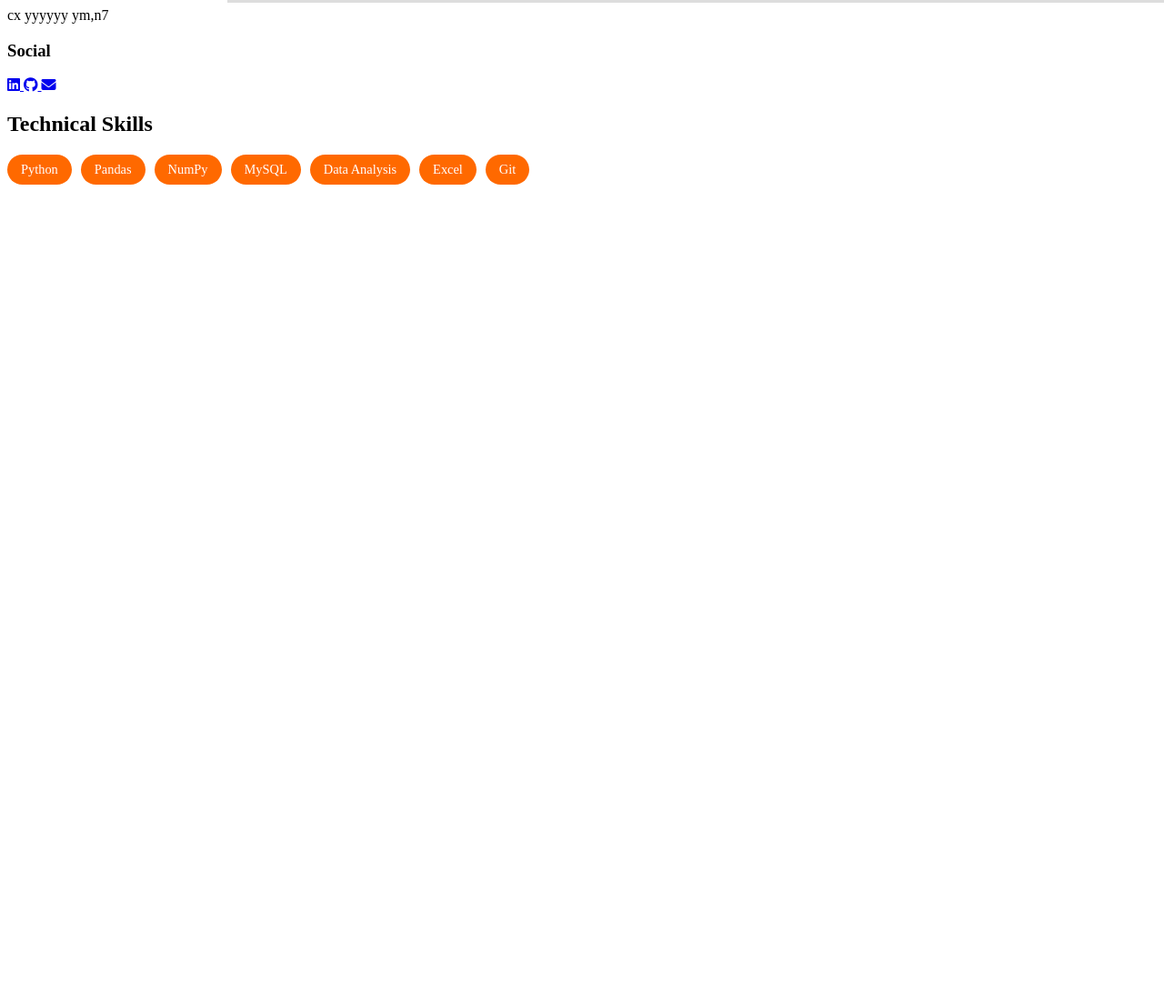
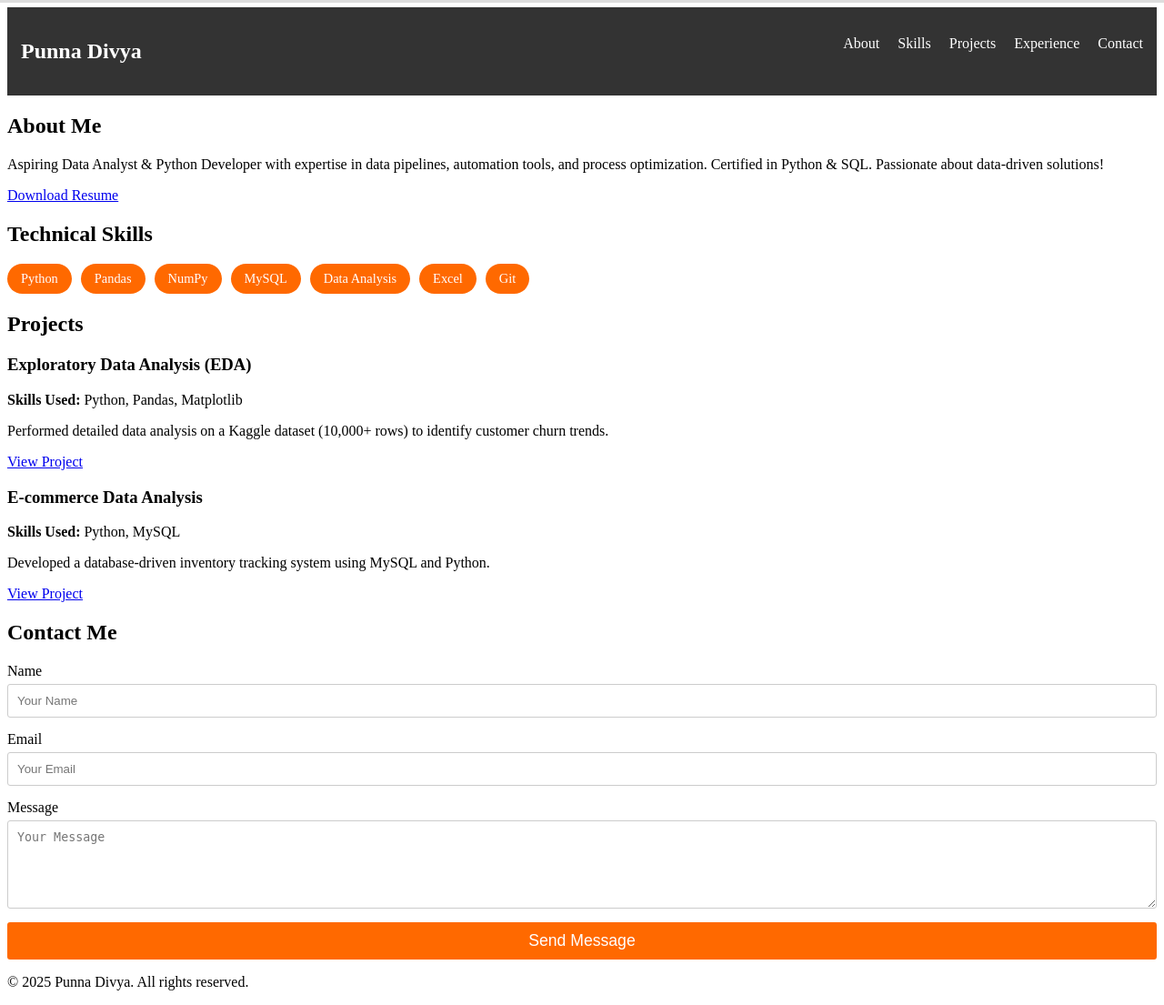
Before and after one commit to divya2507punna/divya2507punna.github.io, a Flask app: page / in a window 1280 px wide. Shown: the whole page at 91% size. Before the commit the page ends 203 px from the top, so only its background shows below. Run offline with Flask 3, Linux system fonts and the light colour scheme.

Commit message:
Updated HTML and CSS for portfolio enhancements

```diff
--- a/static/style.css
+++ b/static/style.css
@@ -1,4 +1,3 @@
-/* style.css */
 :root {
   --primary: #ff6900;
   --secondary: #333;
@@ -9,11 +8,39 @@ html {
   scroll-behavior: smooth;
 }
 
+/* Navbar */
+.navbar {
+  display: flex;
+  justify-content: space-between;
+  background: var(--secondary);
+  padding: 15px;
+  color: white;
+}
+
+.navbar ul {
+  list-style: none;
+  display: flex;
+}
+
+.navbar ul li {
+  margin-left: 20px;
+}
+
+.navbar ul li a {
+  color: white;
+  text-decoration: none;
+  transition: 0.3s;
+}
+
+.navbar ul li a:hover {
+  color: var(--primary);
+}
+
 /* Scroll Progress */
 .scroll-progress {
   position: fixed;
   top: 0;
-  left: 250px;
+  left: 0;
   right: 0;
   height: 3px;
   background: #ddd;
@@ -25,51 +52,6 @@ html {
   background: var(--primary);
   width: 0;
   transition: 0.3s width;
-}
-
-/* Sidebar Navigation Effects */
-.sidebar nav ul li a {
-  position: relative;
-  transition: 0.3s;
-  padding: 5px 0;
-}
-
-.sidebar nav ul li a::after {
-  content: '';
-  position: absolute;
-  width: 0;
-  height: 2px;
-  bottom: 0;
-  left: 0;
-  background: var(--primary);
-  transition: 0.3s;
-}
-
-.sidebar nav ul li a:hover::after {
-  width: 100%;
-}
-
-/* Social Icons */
-.social-icons a {
-  transition: 0.3s transform;
-}
-
-.social-icons a:hover {
-  transform: translateY(-5px) scale(1.2);
-  color: var(--hover);
-}
-
-/* Project Cards */
-.project {
-  transition: 0.3s;
-  border-left: 3px solid transparent;
-  padding-left: 15px;
-}
-
-.project:hover {
-  transform: translateX(10px);
-  border-left-color: var(--primary);
-  box-shadow: 5px 5px 15px rgba(0,0,0,0.1);
 }
 
 /* Skills Section */
@@ -122,21 +104,35 @@ html {
   transform: scale(1.1);
 }
 
-/* Section Animations */
-section {
-  opacity: 0;
-  transform: translateY(20px);
-  transition: 0.6s;
+/* Contact Form */
+#contactForm {
+  display: flex;
+  flex-direction: column;
 }
 
-section.visible {
-  opacity: 1;
-  transform: translateY(0);
+#contactForm label {
+  margin-bottom: 5px;
 }
 
-/* Error Messages */
-.error-message {
-  color: red;
-  font-size: 0.8em;
-  margin-top: 5px;
+#contactForm input,
+#contactForm textarea {
+  padding: 10px;
+  margin-bottom: 15px;
+  border: 1px solid #ccc;
+  border-radius: 3px;
 }
+
+#contactForm button {
+  background: var(--primary);
+  color: white;
+  border: none;
+  padding: 10px;
+  font-size: 1.1em;
+  border-radius: 3px;
+  cursor: pointer;
+  transition: 0.3s;
+}
+
+#contactForm button:hover {
+  background: var(--hover);
+}
--- a/templates/index.html
+++ b/templates/index.html
@@ -4,175 +4,46 @@
   <meta charset="UTF-8">
   <meta name="viewport" content="width=device-width, initial-scale=1">
   <title>Punna Divya Portfolio</title>
-  <!-- Add Font Awesome for icons -->
   <link rel="stylesheet" href="https://cdnjs.cloudflare.com/ajax/libs/font-awesome/6.4.0/css/all.min.css">
-  <style>
-    /* Updated CSS with interactive elements */
-    :root {
-      --primary: #ff6900;
-      --secondary: #333;
-      --hover: #e05e00;
-    }
-
-    /* Add smooth scroll behavior */
-    html {
-      scroll-behavior: smooth;
-    }
-
-    /* New Hover Effects */
-    .sidebar nav ul li a {
-      position: relative;
-      transition: 0.3s;
-      padding: 5px 0;
-    }
-
-    .sidebar nav ul li a::after {
-      content: '';
-      position: absolute;
-      width: 0;
-      height: 2px;
-      bottom: 0;
-      left: 0;
-      background: var(--primary);
-      transition: 0.3s;
-    }
-
-    .sidebar nav ul li a:hover::after {
-      width: 100%;
-    }
-
-    /* Animated Social Icons */
-    .social-icons a {
-      transition: 0.3s transform;
-    }
-
-    .social-icons a:hover {
-      transform: translateY(-5px) scale(1.2);
-      color: var(--hover);
-    }
-
-    /* Interactive Project Cards */
-    .project {
-      transition: 0.3s;
-      border-left: 3px solid transparent;
-      padding-left: 15px;
-    }
-
-    .project:hover {
-      transform: translateX(10px);
-      border-left-color: var(--primary);
-      box-shadow: 5px 5px 15px rgba(0,0,0,0.1);
-    }
-
-    /* Skill Tags with Hover */
-    .skills-tags {
-      display: flex;
-      gap: 10px;
-      flex-wrap: wrap;
-    }
-
-    .skill-tag {
-      background: var(--primary);
-      color: white;
-      padding: 8px 15px;
-      border-radius: 20px;
-      font-size: 0.9em;
-      transition: 0.3s;
-    }
-
-    .skill-tag:hover {
-      background: var(--hover);
-      transform: scale(1.05);
-    }
-
-    /* Floating Action Button */
-    .float-btn {
-      position: fixed;
-      bottom: 30px;
-      right: 30px;
-      background: var(--primary);
-      color: white;
-      width: 50px;
-      height: 50px;
-      border-radius: 50%;
-      display: flex;
-      align-items: center;
-      justify-content: center;
-      cursor: pointer;
-      box-shadow: 0 5px 15px rgba(0,0,0,0.3);
-      transition: 0.3s;
-      opacity: 0;
-      visibility: hidden;
-    }
-
-    .float-btn.visible {
-      opacity: 1;
-      visibility: visible;
-    }
-
-    .float-btn:hover {
-      transform: scale(1.1);
-    }
-
-    /* Scroll Progress Indicator */
-    .scroll-progress {
-      position: fixed;
-      top: 0;
-      left: 250px;
-      right: 0;
-      height: 3px;
-      background: #ddd;
-      z-index: 999;
-    }
-
-    .scroll-progress-bar {
-      height: 100%;
-      background: var(--primary);
-      width: 0;
-      transition: 0.3s width;
-    }
-
-    /* Animation for Sections */
-    section {
-      opacity: 0;
-      transform: translateY(20px);
-      transition: 0.6s;
-    }
-
-    section.visible {
-      opacity: 1;
-      transform: translateY(0);
-    }
-  </style>
+  <link rel="stylesheet" href="style.css">
 </head>
 <body>
-  <!-- Add Scroll Progress -->
+
+  <!-- Scroll Progress -->
   <div class="scroll-progress">
     <div class="scroll-progress-bar"></div>
   </div>
 
+  <!-- Navigation Bar -->
+  <header>
+    <nav class="navbar">
+      <h2>Punna Divya</h2>
+      <ul>
+        <li><a href="#about">About</a></li>
+        <li><a href="#skills">Skills</a></li>
+        <li><a href="#projects">Projects</a></li>
+        <li><a href="#experience">Experience</a></li>
+        <li><a href="#contact">Contact</a></li>
+      </ul>
+    </nav>
+  </header>
+
   <!-- Floating Action Button -->
   <div class="float-btn" id="topBtn">
     <i class="fas fa-arrow-up"></i>
-  </div>       cx yyyyyy ym,n7
-
-  <!-- Update Social Icons -->
-  <div class="widget">
-    <h3>Social</h3>
-    <div class="social-icons">
-      <a href="https://www.linkedin.com/in/punnadivya1234/" target="_blank">
-        <i class="fab fa-linkedin"></i>
-      </a>
-      <a href="https://github.com/divya2507punna" target="_blank">
-        <i class="fab fa-github"></i>
-      </a>
-      <a href="mailto:your@email.com" target="_blank">
-        <i class="fas fa-envelope"></i>
-      </a>
-    </div>
   </div>
 
-  <!-- Update Skills Section -->
+  <!-- About Me Section -->
+  <section id="about">
+    <h2>About Me</h2>
+    <p>
+      Aspiring Data Analyst & Python Developer with expertise in data pipelines, automation tools, and process optimization.
+      Certified in Python & SQL. Passionate about data-driven solutions!
+    </p>
+    <a href="resume.pdf" class="resume-btn" download>Download Resume</a>
+  </section>
+
+  <!-- Skills Section -->
   <section id="skills">
     <h2>Technical Skills</h2>
     <div class="skills-tags">
@@ -186,61 +57,46 @@
     </div>
   </section>
 
-  <script>
-    // Scroll Progress
-    window.addEventListener('scroll', () => {
-      const winScroll = document.body.scrollTop || document.documentElement.scrollTop;
-      const height = document.documentElement.scrollHeight - document.documentElement.clientHeight;
-      const scrolled = (winScroll / height) * 100;
-      document.querySelector('.scroll-progress-bar').style.width = scrolled + '%';
-    });
+  <!-- Projects Section -->
+  <section id="projects">
+    <h2>Projects</h2>
+    <div class="project">
+      <h3>Exploratory Data Analysis (EDA)</h3>
+      <p><strong>Skills Used:</strong> Python, Pandas, Matplotlib</p>
+      <p>Performed detailed data analysis on a Kaggle dataset (10,000+ rows) to identify customer churn trends.</p>
+      <a href="https://github.com/divya2507punna/customer-churn-analysis" target="_blank" class="project-link">View Project</a>
+    </div>
 
-    // Back to Top Button
-    const topBtn = document.getElementById('topBtn');
-    window.addEventListener('scroll', () => {
-      topBtn.classList.toggle('visible', window.scrollY > 300);
-    });
+    <div class="project">
+      <h3>E-commerce Data Analysis</h3>
+      <p><strong>Skills Used:</strong> Python, MySQL</p>
+      <p>Developed a database-driven inventory tracking system using MySQL and Python.</p>
+      <a href="https://github.com/divya2507punna/ecommerce-data-analysis" target="_blank" class="project-link">View Project</a>
+    </div>
+  </section>
 
-    topBtn.addEventListener('click', () => {
-      window.scrollTo({ top: 0, behavior: 'smooth' });
-    });
+  <!-- Contact Section -->
+  <section id="contact">
+    <h2>Contact Me</h2>
+    <form id="contactForm">
+      <label for="name">Name</label>
+      <input type="text" id="name" name="name" required placeholder="Your Name">
 
-    // Intersection Observer for Section Animations
-    const observer = new IntersectionObserver((entries) => {
-      entries.forEach(entry => {
-        if (entry.isIntersecting) {
-          entry.target.classList.add('visible');
-        }
-      });
-    }, { threshold: 0.1 });
+      <label for="email">Email</label>
+      <input type="email" id="email" name="email" required placeholder="Your Email">
 
-    document.querySelectorAll('section').forEach(section => {
-      observer.observe(section);
-    });
+      <label for="message">Message</label>
+      <textarea id="message" name="message" rows="5" required placeholder="Your Message"></textarea>
 
-    // Enhanced Form Validation
-    document.getElementById('contactForm').addEventListener('submit', function(e) {
-      e.preventDefault();
-      const email = document.getElementById('email').value;
-      if (!/^[^\s@]+@[^\s@]+\.[^\s@]+$/.test(email)) {
-        showError('email', 'Please enter a valid email address');
-        return;
-      }
-      // Add success animation
-      this.classList.add('submitted');
-      setTimeout(() => {
-        alert('Thank you for your message!');
-        this.reset();
-        this.classList.remove('submitted');
-      }, 500);
-    });
+      <button type="submit">Send Message</button>
+    </form>
+  </section>
 
-    function showError(fieldId, message) {
-      const field = document.getElementById(fieldId);
-      field.style.borderColor = 'red';
-      field.nextElementSibling?.remove();
-      field.insertAdjacentHTML('afterend', `<div class="error-message" style="color:red;font-size:0.8em">${message}</div>`);
-    }
-  </script>
+  <!-- Footer -->
+  <footer>
+    <p>&copy; 2025 Punna Divya. All rights reserved.</p>
+  </footer>
+
+  <script src="script.js"></script>
 </body>
 </html>
```
